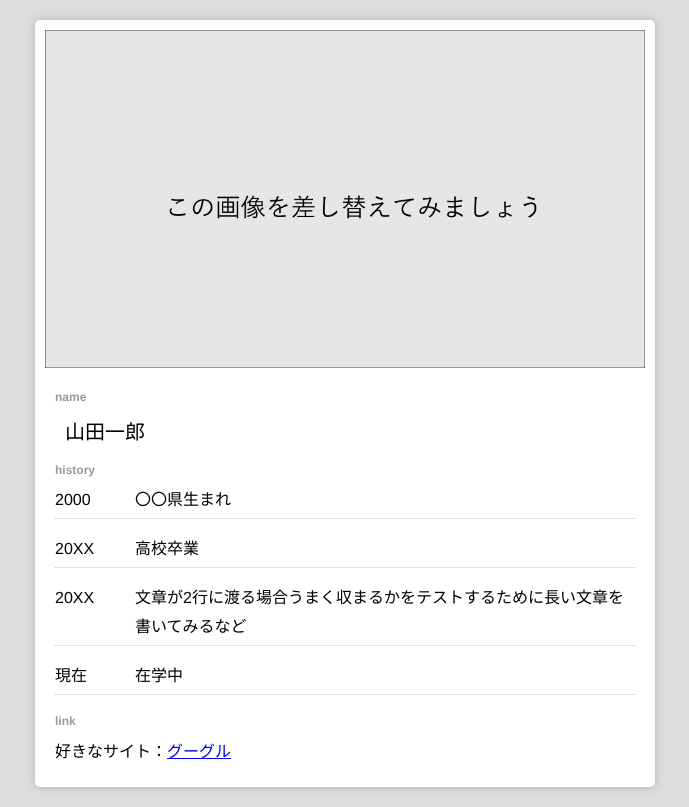
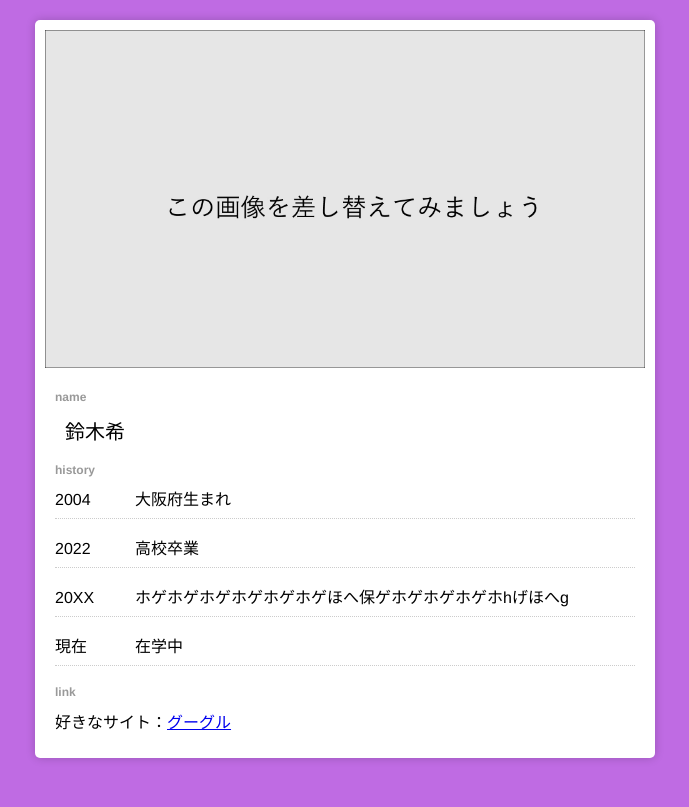
Before and after one commit to KUAD-XtechDesign/simple_page-rea2525, a plain HTML site: page index.html in a window 1280 px wide. Shown: the whole page, without its empty margins (295-984 px from the left). Drawn offline with Linux system fonts and the light colour scheme.

Commit message:
名前を変更

```diff
--- a/index.html
+++ b/index.html
@@ -19,13 +19,13 @@
       <!-- 個人情報なので注意 -->
       <div class="profile">
         <h2 class="title">name</h2>
-        <h1 class="name">山田一郎</h1>
+        <h1 class="name">鈴木希</h1>
 
         <h2 class="title">history</h2>
         <ul class="history_list">
-          <li><div class="year">2000</div><div class="txt">〇〇県生まれ</div></li>
-          <li><div class="year">20XX</div><div class="txt">高校卒業</div></li>
-          <li><div class="year">20XX</div><div class="txt">文章が2行に渡る場合うまく収まるかをテストするために長い文章を書いてみるなど</div></li>
+          <li><div class="year">2004</div><div class="txt">大阪府生まれ</div></li>
+          <li><div class="year">2022</div><div class="txt">高校卒業</div></li>
+          <li><div class="year">20XX</div><div class="txt">ホゲホゲホゲホゲホゲホゲほへ保ゲホゲホゲホゲホhげほへg</div></li>
           <li><div class="year">現在</div><div>在学中</div></li>
         </ul>
 
--- a/style.css
+++ b/style.css
@@ -2,7 +2,7 @@ body{
   font-family: "Helvetica Neue",Arial,"Hiragino Kaku Gothic ProN","Hiragino Sans",Meiryo,sans-serif;
   margin: 0;
   padding: 20px;
-  background-color: #ddd;
+  background-color: rgb(191, 107, 227);
   line-height: 1.8;
 }
 
```
